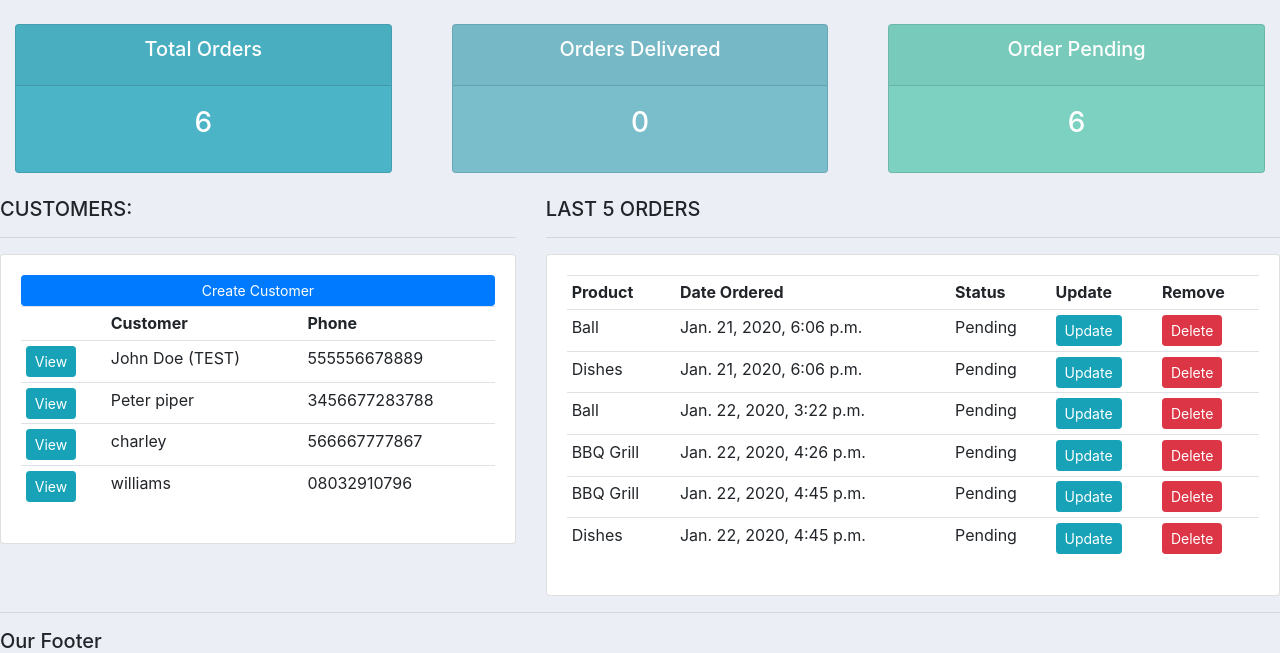
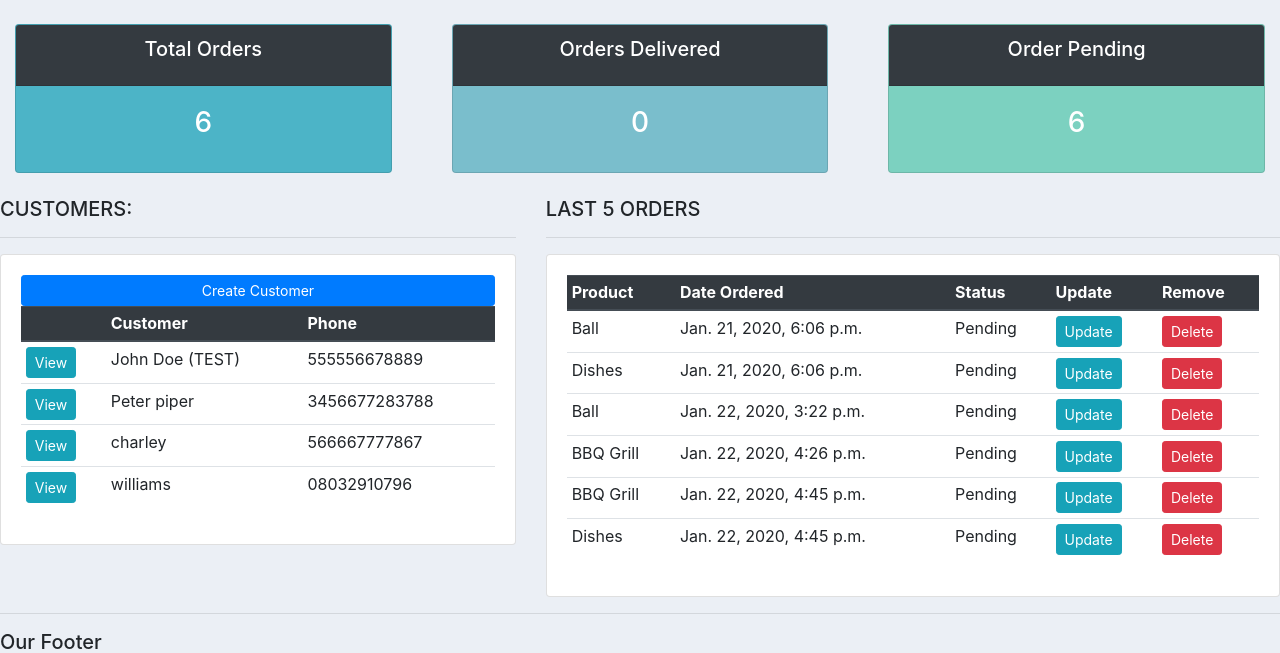
Before and after one commit to ihechiwilliams/crm, a Django app: page / in a window 1280 px wide. Shown: the part 66-719 px from the top of the page. Run offline with Django 3.2, Linux system fonts and the light colour scheme; a user stored in the database is signed in; data comes from the database, SQL or seed files in the repository; some libraries are stand-ins or nearby versions.

Commit message:
added more design

```diff
--- a/accounts/templates/accounts/dashboard.html
+++ b/accounts/templates/accounts/dashboard.html
@@ -13,11 +13,13 @@
         <div class="card card-body">
             <a class="btn btn-primary btn-sm btn-block" href="#">Create Customer</a>
             <table class="table table-sm">
+                <thead class="thead-dark">
                 <tr>
                     <th></th>
                     <th>Customer</th>
                     <th>Phone</th>
                 </tr>
+                </thead>
                 {% for customer in customers %}
                     <tr>
                         <td><a class="btn btn-sm btn-info" href="{% url 'customer' customer.id %}">View</a></td>
@@ -34,6 +36,7 @@
         <hr />
         <div class="card card-body">
          <table class="table table-sm table-responsive-sm">
+             <thead class="thead-dark">
              <tr>
                  <th>Product</th>
                  <th>Date Ordered</th>
@@ -41,6 +44,7 @@
                  <th>Update</th>
                  <th>Remove</th>
              </tr>
+             </thead>
              {% for order in orders %}
                 <tr>
                     <td>{{order.product}}</td>
--- a/accounts/templates/accounts/products.html
+++ b/accounts/templates/accounts/products.html
@@ -10,11 +10,13 @@
         </div>
         <div class="card card-body">
             <table class="table">
+                <thead class="thead-dark">
                 <tr>
                     <th>Product</th>
                     <th>Category</th>
                     <th>Price</th>
                 </tr>
+            </thead>
                 {% for i in products %}
                     <tr>
                         <td>{{i.name}}</td>
--- a/accounts/templates/accounts/status.html
+++ b/accounts/templates/accounts/status.html
@@ -4,7 +4,7 @@
     <div class="col">
         <div class="col-md">
             <div class="card text-center text-white nb-3" id="total-orders">
-                <div class="card-header">
+                <div class="card-header bg-dark">
                     <h5 class="card-title">Total Orders</h5>
                 </div>
                 <div class="card-body">
@@ -17,7 +17,7 @@
     <div class="col">
         <div class="col-md">
             <div class="card text-center text-white nb-3" id="orders-delivered">
-                <div class="card-header">
+                <div class="card-header bg-dark">
                     <h5 class="card-title">Orders Delivered</h5>
                 </div>
                 <div class="card-body">
@@ -30,7 +30,7 @@
     <div class="col">
         <div class="col-md">
             <div class="card text-center text-white nb-3" id="orders-pending">
-                <div class="card-header">
+                <div class="card-header bg-dark">
                     <h5 class="card-title">Order Pending</h5>
                 </div>
                 <div class="card-body">
--- a/accounts/templates/accounts/user.html
+++ b/accounts/templates/accounts/user.html
@@ -8,13 +8,14 @@
     <div class="col-md">
         <div class="card card-body">
             <table class="table table-sm">
+                <thead class="thead-dark">
                 <tr>
                     <th>Product</th>
                     <th>Note</th>
                     <th>Date Ordered</th>
                     <th>Status</th>
                 </tr>
-
+                </thead>
                 {% for order in orders %}
                     <tr>
                         <td>{{order.product}}</td>
```
